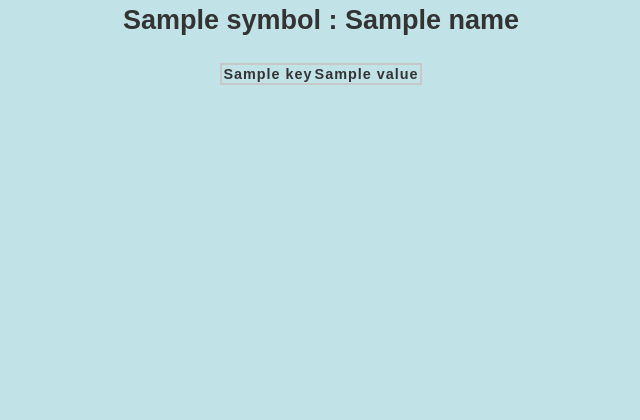
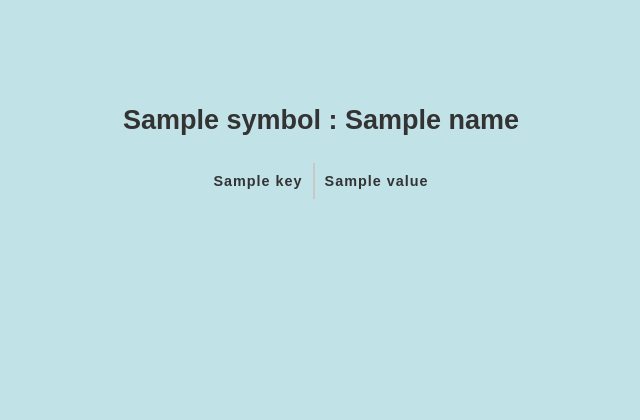
Before and after one commit to jayhere1/cryptoapi_project, a Flask app: template templates/index.html in a window 1280 px wide. Shown: the top 420 px of the page, without its empty margins (319-959 px from the left). Before the commit the page ends 85 px from the top, so only its background shows below. Run offline with Flask 2, Linux system fonts and the light colour scheme; the template is opened without the code that fills it: most values are stand-ins (such as "Sample title", 1, 10 or a date in 2020).

Commit message:
Css update

```diff
--- a/app.py
+++ b/app.py
@@ -1,14 +1,14 @@
 import pandas as pd
-from flask import Flask, render_template
+from flask import Flask, render_template, send_file
 import requests
 import os
 from datetime import datetime
-
 
 app = Flask(__name__)
 
 SYMBOL = "ETH"
 NAME = "Ethereum"
+MARKET = "GBP"
 
 CRYPTO_ENDPOINT = "https://www.alphavantage.co/query"
 API_KEY = os.environ.get("api_key")
@@ -16,7 +16,7 @@ API_KEY = os.environ.get("api_key")
 crypto_parameters = {
     "function": "DIGITAL_CURRENCY_DAILY",  # returns the daily historical time series for a digital currency
     "symbol": SYMBOL,
-    "market": "GBP",
+    "market": MARKET,
     "apikey": API_KEY,
     "datatype": "json",
 }
--- a/static/css/styles.css
+++ b/static/css/styles.css
@@ -6,10 +6,11 @@
 	 color: #333;
 	 font-family: "Nunito Sans", sans-serif;
 	 background-color: #c1e3e8;
+	 padding: 50px ;
 }
  body {
 	 margin: 0;
-	 padding: 0;
+	 padding: 50px;
 	 height: 100vh;
 	 background-color: #c1e3e8;
 	 background-attachment: fixed;
@@ -17,11 +18,16 @@
 
 table {
     border-collapse: collapse;
-    border: 2px solid rgb(200, 200, 200);
     letter-spacing: 1px;
     font-family: sans-serif;
 	font-weight: bold;
     font-size: .8rem;
 	margin: 0 auto;
 	width: auto;
+  	border-style: hidden;
 }
+
+table td {
+  border: 2px solid rgb(200, 200, 200);
+	padding: 10px;
+}
--- a/templates/index.html
+++ b/templates/index.html
@@ -17,6 +17,8 @@
             </tr>
             {% endfor %}
         </table>
+
+
     </div>
 </div>
 </body>
```
